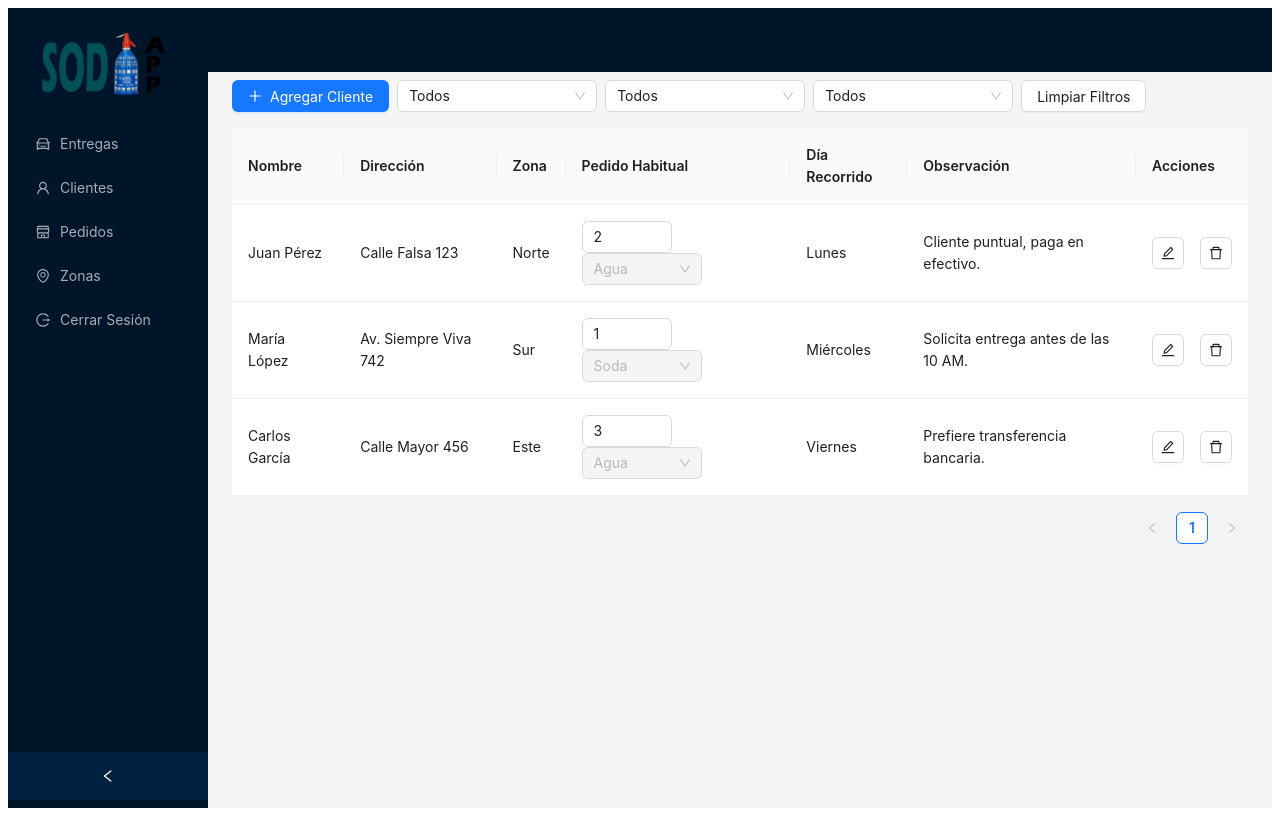
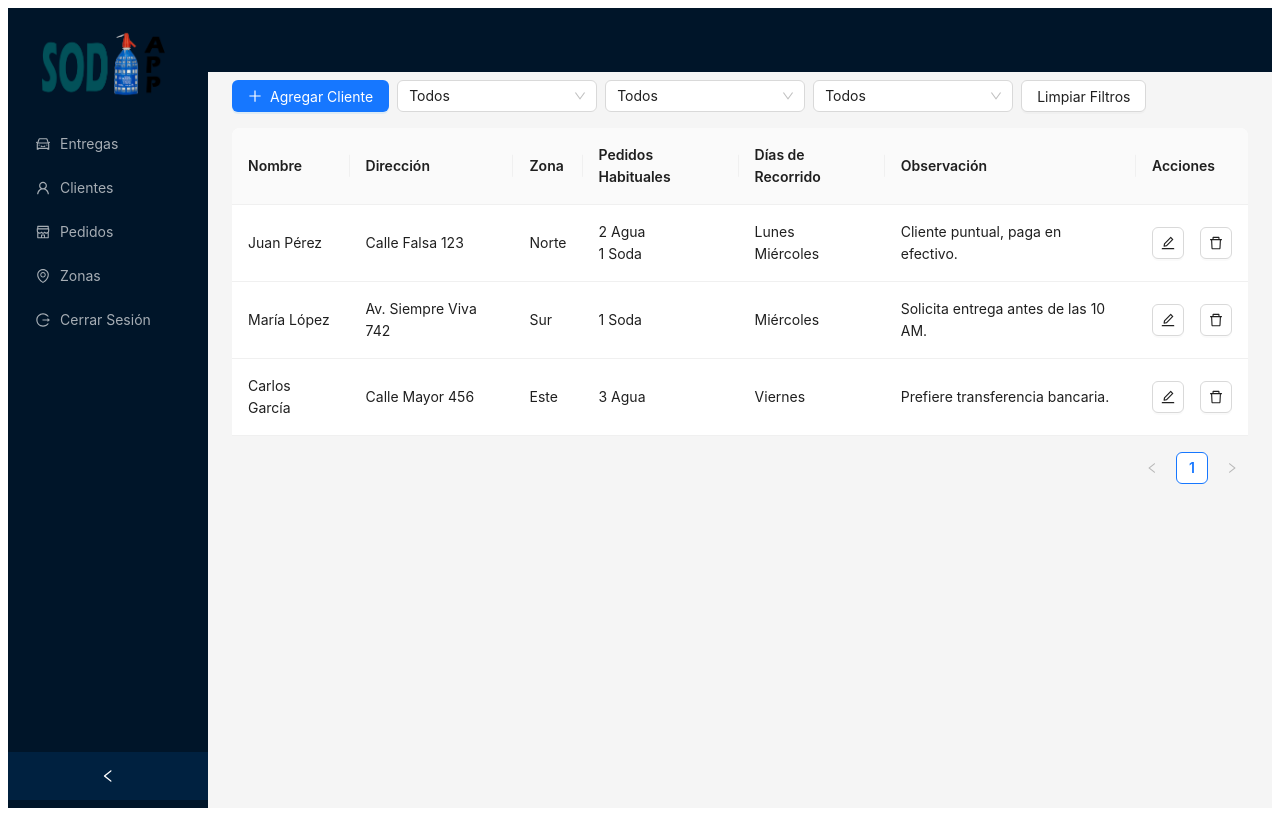
Before and after one commit to tobiasr6/sodApp, a React (Vite) app in the folder sodApp/: page /clientes in a window 1280 px wide. Built offline with nearby package versions, Linux system fonts and the light colour scheme.

Commit message:
faltan zonas

```diff
--- /dev/null
+++ b/sodApp/src/components/context/ClientesContext.jsx
@@ -0,0 +1,28 @@
+import { createContext, useState } from 'react';
+import clientesData from '../../data/clientes/clientes.json'; // Ajusta la ruta según la ubicación de tu JSON
+
+export const ClientesContext = createContext();
+
+export const ClientesProvider = ({ children }) => {
+    const [clientes, setClientes] = useState(clientesData);
+
+    const addCliente = (cliente) => {
+        setClientes([...clientes, cliente]);
+    };
+
+    const updateCliente = (id, updatedCliente) => {
+        setClientes(clientes.map(cliente =>
+            cliente.id === id ? { ...cliente, ...updatedCliente } : cliente
+        ));
+    };
+
+    const deleteCliente = (id) => {
+        setClientes(clientes.filter(cliente => cliente.id !== id));
+    };
+
+    return (
+        <ClientesContext.Provider value={{ clientes, addCliente, updateCliente, deleteCliente }}>
+            {children}
+        </ClientesContext.Provider>
+    );
+};
--- a/sodApp/src/data/clientes/clientes.json
+++ b/sodApp/src/data/clientes/clientes.json
@@ -4,11 +4,18 @@
         "nombre": "Juan Pérez",
         "direccion": "Calle Falsa 123",
         "zona": "Norte",
-        "pedido": {
-            "cantidad": 2,
-            "producto": "Agua"
-        },
-        "diaRecorrido": "Lunes",
+        "pedidos": [
+            { "cantidad": 2, "producto": "Agua" },
+            { "cantidad": 1, "producto": "Soda" }
+        ],
+        "diasRecorrido":[
+                {
+                "dia": "Lunes"
+                },
+                {
+                "dia": "Miércoles"
+                }
+            ],
         "observacion": "Cliente puntual, paga en efectivo."
     },
     {
@@ -16,11 +23,14 @@
         "nombre": "María López",
         "direccion": "Av. Siempre Viva 742",
         "zona": "Sur",
-        "pedido": {
-            "cantidad": 1,
-            "producto": "Soda"
-        },
-        "diaRecorrido": "Miércoles",
+        "pedidos": [
+            { "cantidad": 1, "producto": "Soda" }
+        ],
+        "diasRecorrido": [
+                {
+                "dia": "Miércoles"
+                }
+            ],
         "observacion": "Solicita entrega antes de las 10 AM."
     },
     {
@@ -28,11 +38,13 @@
         "nombre": "Carlos García",
         "direccion": "Calle Mayor 456",
         "zona": "Este",
-        "pedido": {
-            "cantidad": 3,
-            "producto": "Agua"
-        },
-        "diaRecorrido": "Viernes",
+        "pedidos": [
+            { "cantidad": 3, "producto": "Agua" }
+        ],
+        "diasRecorrido": [{
+                "dia": "Viernes"
+                }
+            ],
         "observacion": "Prefiere transferencia bancaria."
     }
 ]
--- a/sodApp/src/pages/clientes/Clientes.jsx
+++ b/sodApp/src/pages/clientes/Clientes.jsx
@@ -1,22 +1,21 @@
-import { useState, useEffect } from 'react';
+import { useContext, useEffect, useState } from 'react';
 import { Table, Select, InputNumber, Button, Modal, Form, Input, Space, notification } from 'antd';
 import { PlusOutlined, DeleteOutlined, EditOutlined } from '@ant-design/icons';
-import clientesData from '../../data/clientes/clientes.json';
+import { ClientesContext } from '../../components/context/ClientesContext';
 
 const { Option } = Select;
 
 const Clientes = () => {
-    const [clientes, setClientes] = useState([]);
-    const [filteredClientes, setFilteredClientes] = useState([]);
+    const { clientes, addCliente, updateCliente, deleteCliente } = useContext(ClientesContext);
+    const [filteredClientes, setFilteredClientes] = useState(clientes);
     const [filters, setFilters] = useState({ zona: '', producto: '', diaRecorrido: '' });
     const [editingClient, setEditingClient] = useState(null);
     const [isModalVisible, setIsModalVisible] = useState(false);
     const [form] = Form.useForm();
 
     useEffect(() => {
-        setClientes(clientesData);
-        setFilteredClientes(clientesData);
-    }, []);
+        applyFilters(filters, clientes);
+    }, [clientes]);
 
     const openNotificationWithIcon = (type, message) => {
         notification[type]({
@@ -38,27 +37,17 @@ const Clientes = () => {
     };
 
     const handleDeleteClient = (id) => {
-        const updatedClientes = clientes.filter(client => client.id !== id);
-        setClientes(updatedClientes);
-        applyFilters(filters, updatedClientes);
+        deleteCliente(id);
         openNotificationWithIcon('success', 'Cliente eliminado exitosamente');
     };
 
     const handleModalOk = () => {
         form.validateFields().then(values => {
             if (editingClient) {
-                const updatedClientes = clientes.map(client => client.id === editingClient.id ? { ...client, ...values } : client);
-                setClientes(updatedClientes);
-                applyFilters(filters, updatedClientes);
+                updateCliente(editingClient.id, values);
                 openNotificationWithIcon('success', 'Cliente editado exitosamente');
             } else {
-                const newClient = {
-                    ...values,
-                    id: clientes.length ? clientes[clientes.length - 1].id + 1 : 1
-                };
-                const updatedClientes = [...clientes, newClient];
-                setClientes(updatedClientes);
-                applyFilters(filters, updatedClientes);
+                addCliente(values);
                 openNotificationWithIcon('success', 'Cliente agregado exitosamente');
             }
             setIsModalVisible(false);
@@ -76,10 +65,10 @@ const Clientes = () => {
             filtered = filtered.filter(client => client.zona === filters.zona);
         }
         if (filters.producto) {
-            filtered = filtered.filter(client => client.pedido.producto === filters.producto);
+            filtered = filtered.filter(client => client.pedidos.some(pedido => pedido.producto === filters.producto));
         }
         if (filters.diaRecorrido) {
-            filtered = filtered.filter(client => client.diaRecorrido === filters.diaRecorrido);
+            filtered = filtered.filter(client => client.diasRecorrido.some(dia => dia.dia === filters.diaRecorrido));
         }
 
         setFilteredClientes(filtered);
@@ -111,25 +100,32 @@ const Clientes = () => {
             title: 'Zona',
             dataIndex: 'zona',
             key: 'zona',
-            render: (zona) => <span>{zona}</span>,
         },
         {
-            title: 'Pedido Habitual',
-            key: 'pedido',
+            title: 'Pedidos Habituales',
+            key: 'pedidos',
             render: (_, record) => (
                 <div>
-                    <InputNumber value={record.pedido.cantidad} style={{ marginRight: 8 }} readOnly />
-                    <Select value={record.pedido.producto} style={{ width: 120 }} disabled>
-                        <Option value="agua">Agua</Option>
-                        <Option value="soda">Soda</Option>
-                    </Select>
+                    {record.pedidos.map((pedido, index) => (
+                        <div key={index}>
+                            {pedido.cantidad} {pedido.producto}
+                        </div>
+                    ))}
                 </div>
             ),
         },
         {
-            title: 'Día Recorrido',
-            dataIndex: 'diaRecorrido',
-            key: 'diaRecorrido',
+            title: 'Días de Recorrido',
+            key: 'diasRecorrido',
+            render: (_, record) => (
+                <div>
+                    {record.diasRecorrido.map((dia, index) => (
+                        <div key={index}>
+                            {dia.dia}
+                        </div>
+                    ))}
+                </div>
+            ),
         },
         {
             title: 'Observación',
@@ -233,35 +229,53 @@ const Clientes = () => {
             <Option value="Oeste">Oeste</Option>
         </Select>
     </Form.Item>
+    <Form.List name="pedidos">
+        {(fields, { add, remove }) => (
+            <div>
+                {fields.map(({ key, name, fieldKey, ...restField }) => (
+                    <Space key={key} style={{ display: 'flex', marginBottom: 8 }} align="baseline">
                         <Form.Item
-                        name="pedido"
-                        label="Pedido Habitual"
-                        rules={[{ required: true, message: 'Por favor ingresa el pedido habitual!' }]}
+                            {...restField}
+                            name={[name, 'cantidad']}
+                            fieldKey={[fieldKey, 'cantidad']}
+                            rules={[{ required: true, message: 'Ingresa la cantidad!' }]}
                         >
-                        <Form.Item
-                            name={['pedido', 'cantidad']}
-                            noStyle
-                            rules={[{ required: true, message: 'Por favor ingresa la cantidad!' }]}
-                        >
-                            <InputNumber min={1} style={{ width: '100px', marginRight: '8px' }} />
+                            <InputNumber min={1} placeholder="Cantidad" />
                         </Form.Item>
                         <Form.Item
-                            name={['pedido', 'producto']}
-                            noStyle
-                            rules={[{ required: true, message: 'Por favor selecciona un producto!' }]}
+                            {...restField}
+                            name={[name, 'producto']}
+                            fieldKey={[fieldKey, 'producto']}
+                            rules={[{ required: true, message: 'Selecciona un producto!' }]}
                         >
-                            <Select style={{ width: '120px' }}>
+                            <Select placeholder="Producto" style={{ width: 120 }}>
                                 <Option value="agua">Agua</Option>
                                 <Option value="soda">Soda</Option>
                             </Select>
                         </Form.Item>
+                        <Button onClick={() => remove(name)}>Eliminar</Button>
+                    </Space>
+                ))}
+                <Form.Item>
+                    <Button type="dashed" onClick={() => add()} block icon={<PlusOutlined />}>
+                        Agregar Pedido
+                    </Button>
                 </Form.Item>
+            </div>
+        )}
+    </Form.List>
+    <Form.List name="diasRecorrido">
+        {(fields, { add, remove }) => (
+            <div>
+                {fields.map(({ key, name, fieldKey, ...restField }) => (
+                    <Space key={key} style={{ display: 'flex', marginBottom: 8 }} align="baseline">
                         <Form.Item
-                        name="diaRecorrido"
-                        label="Día de Recorrido"
-                        rules={[{ required: true, message: 'Por favor selecciona un día!' }]}
+                            {...restField}
+                            name={[name, 'dia']}
+                            fieldKey={[fieldKey, 'dia']}
+                            rules={[{ required: true, message: 'Selecciona un día!' }]}
                         >
-                        <Select>
+                            <Select placeholder="Día de Recorrido" style={{ width: 120 }}>
                                 <Option value="Lunes">Lunes</Option>
                                 <Option value="Martes">Martes</Option>
                                 <Option value="Miércoles">Miércoles</Option>
@@ -269,6 +283,17 @@ const Clientes = () => {
                                 <Option value="Viernes">Viernes</Option>
                             </Select>
                         </Form.Item>
+                        <Button onClick={() => remove(name)}>Eliminar</Button>
+                    </Space>
+                ))}
+                <Form.Item>
+                    <Button type="dashed" onClick={() => add()} block icon={<PlusOutlined />}>
+                        Agregar Día
+                    </Button>
+                </Form.Item>
+            </div>
+        )}
+    </Form.List>
     <Form.Item
         name="observacion"
         label="Observación"
@@ -276,6 +301,7 @@ const Clientes = () => {
         <Input />
     </Form.Item>
 </Form>
+
             </Modal>
         </div>
     );
--- a/sodApp/src/pages/entregas/Entregas.jsx
+++ b/sodApp/src/pages/entregas/Entregas.jsx
@@ -1,14 +1,16 @@
-import { useState, useMemo } from 'react';
+import { useState, useMemo, useContext } from 'react';
 import { Table, Select, Space, Typography, Button, Card, Row, Col, Statistic, Modal, Form, InputNumber } from 'antd';
 import { CaretDownOutlined, DropboxOutlined, PlusOutlined } from '@ant-design/icons';
 import moment from 'moment';
 import 'moment/locale/es';
-import clientes from '../../data/clientes/clientes.json';
+// import clientes from '../../data/clientes/clientes.json';
+import { ClientesContext } from '../../components/context/ClientesContext'
+
 
 const { Option } = Select;
 const { Title } = Typography;
 
-moment.locale('es');  // Configura moment para usar el idioma español
+moment.locale('es');
 
 const translateDay = (day) => {
     const daysInSpanish = {
@@ -24,23 +26,28 @@ const translateDay = (day) => {
 };
 
 const Entregas = () => {
+    const { clientes } = useContext(ClientesContext);
     const [filters, setFilters] = useState({
         zona: '',
         estado: '',
-        dia: translateDay(moment().format('dddd')),  // Obtiene el día de la semana en español
+        dia: translateDay(moment().format('dddd')),
     });
 
-    const [entregas, setEntregas] = useState(clientes.map(cliente => ({
-        id: cliente.id,
-        cantidad: cliente.pedido.cantidad,
-        producto: cliente.pedido.producto,
-        zona: cliente.zona,
-        cliente: cliente.nombre,
-        direccion: cliente.direccion,
-        observacion: cliente.observacion,
-        estado: 'pendiente',
-        diaRecorrido: cliente.diaRecorrido,
-    })));
+    const [entregas, setEntregas] = useState(clientes.flatMap(cliente =>
+        cliente.pedidos.map(pedido =>
+            cliente.diasRecorrido.map(diaRecorrido => ({
+                id: `${cliente.id}-${pedido.producto}-${diaRecorrido.dia}`, // Genera un ID único combinando los datos
+                cantidad: pedido.cantidad,
+                producto: pedido.producto,
+                zona: cliente.zona,
+                cliente: cliente.nombre,
+                direccion: cliente.direccion,
+                observacion: cliente.observacion,
+                estado: 'pendiente',
+                diaRecorrido: diaRecorrido.dia,
+            }))
+        ).flat()
+    ));
 
     const applyFilters = () => {
         return entregas.filter(entrega => {
@@ -62,13 +69,12 @@ const Entregas = () => {
         setFilters({
             zona: '',
             estado: '',
-            dia: translateDay(moment().format('dddd'))  // Restablecer el día en español
+            dia: translateDay(moment().format('dddd'))
         });
     };
 
     const filteredEntregas = useMemo(() => applyFilters(), [filters, entregas]);
 
-    // Calcular el total de productos a cargar, distinguiendo entre agua y soda
     const calcularTotales = (entregas) => {
         let totalAgua = 0;
         let totalSoda = 0;
@@ -86,17 +92,16 @@ const Entregas = () => {
 
     const { totalAgua, totalSoda } = useMemo(() => calcularTotales(filteredEntregas), [filteredEntregas]);
 
-    // Función para obtener el color según el estado
     const getEstadoColor = (estado) => {
         switch (estado) {
             case 'entregada':
-                return '#4CAF50';  // Un verde más oscuro
+                return '#4CAF50';
             case 'no recibida':
-                return '#F44336';  // Un rojo más oscuro
+                return '#F44336';
             case 'pendiente':
-                return '#FF9800';  // Un naranja más oscuro
+                return '#FF9800';
             default:
-                return '#9E9E9E';  // Gris por defecto
+                return '#9E9E9E';
         }
     };
 
@@ -139,10 +144,7 @@ const Entregas = () => {
                 <Select
                     value={record.estado}
                     onChange={value => handleEstadoChange(record.id, value)}
-                    style={{
-                        width: 150,
-                        backgroundColor: 'white'
-                    }}
+                    style={{ width: 150, backgroundColor: 'white' }}
                     dropdownStyle={{ backgroundColor: 'white' }}
                     suffixIcon={
                         <div style={{ display: 'flex', alignItems: 'center' }}>
@@ -190,7 +192,7 @@ const Entregas = () => {
         form.validateFields().then(values => {
             const cliente = clientes.find(c => c.id === values.clienteId);
             const nuevaEntrega = {
-                id: Date.now(), // Generamos un ID único
+                id: Date.now(),
                 cantidad: values.cantidad,
                 producto: values.producto,
                 zona: cliente.zona,
@@ -262,7 +264,7 @@ const Entregas = () => {
                     >
                         <Option value="">Todos los estados</Option>
                         <Option value="entregada">Entregada</Option>
-                        <Option value="no recibida">No recibida</Option>
+                        <Option value="no recibida">No Recibida</Option>
                         <Option value="pendiente">Pendiente</Option>
                     </Select>
                     <Select
@@ -288,7 +290,7 @@ const Entregas = () => {
                 onClick={showModal}
                 style={{ marginBottom: 16, marginLeft: 16 }}
             >
-                Agregar entrega.
+                Agregar entrega
             </Button>
             <Table columns={columns} dataSource={filteredEntregas} rowKey="id" />
 
--- a/sodApp/src/pages/pedidos/Pedidos.jsx
+++ b/sodApp/src/pages/pedidos/Pedidos.jsx
@@ -1,31 +1,38 @@
-import { useState } from 'react';
+import { useState, useContext  } from 'react';
 import { Table, Select, Space, Typography, Button, Card, Row, Col, Statistic } from 'antd';
 import { ShoppingCartOutlined, ShoppingOutlined } from '@ant-design/icons';
-import clientes from '../../data/clientes/clientes.json';
+import { ClientesContext } from '../../components/context/ClientesContext'
+// import clientes from '../../data/clientes/clientes.json';
 
 const { Option } = Select;
 const { Title } = Typography;
 
 const Pedidos = () => {
+    const { clientes } = useContext(ClientesContext);
     const [filters, setFilters] = useState({
         zona: '',
-        producto: ''
+        producto: '',
+        dia: ''
     });
 
     // Genera los pedidos en base a los clientes importados
-    const pedidos = clientes.map((cliente) => ({
-        id: cliente.id,
-        cantidad: cliente.pedido.cantidad,
-        producto: cliente.pedido.producto,
-        zona: cliente.zona,
-        cliente: cliente.nombre,
-    }));
+    const pedidos = clientes.flatMap((cliente) =>
+        cliente.pedidos.map((pedido) => ({
+            id: cliente.id,
+            cantidad: pedido.cantidad,
+            producto: pedido.producto,
+            zona: cliente.zona,
+            cliente: cliente.nombre,
+            diasRecorrido: cliente.diasRecorrido.map((dia) => dia.dia)
+        }))
+    );
 
     const applyFilters = () => {
         return pedidos.filter(pedido => {
             const matchesZona = filters.zona ? pedido.zona === filters.zona : true;
             const matchesProducto = filters.producto ? pedido.producto.toLowerCase() === filters.producto.toLowerCase() : true;
-            return matchesZona && matchesProducto;
+            const matchesDia = filters.dia ? pedido.diasRecorrido.includes(filters.dia) : true;
+            return matchesZona && matchesProducto && matchesDia;
         });
     };
 
@@ -39,7 +46,8 @@ const Pedidos = () => {
     const handleClearFilters = () => {
         setFilters({
             zona: '',
-            producto: ''
+            producto: '',
+            dia: ''
         });
     };
 
@@ -69,6 +77,12 @@ const Pedidos = () => {
             title: 'Nombre del Cliente',
             dataIndex: 'cliente',
             key: 'cliente',
+        },
+        {
+            title: 'Días de Recorrido',
+            dataIndex: 'diasRecorrido',
+            key: 'diasRecorrido',
+            render: diasRecorrido => diasRecorrido.join(', '),
         },
     ];
 
@@ -129,6 +143,19 @@ const Pedidos = () => {
                         <Option value="agua">Agua</Option>
                         <Option value="soda">Soda</Option>
                     </Select>
+                    <Select
+                        placeholder="Filtrar por día"
+                        onChange={value => handleFilterChange(value, 'dia')}
+                        value={filters.dia}
+                        style={{ width: 200 }}
+                    >
+                        <Option value="">Todos los días</Option>
+                        <Option value="Lunes">Lunes</Option>
+                        <Option value="Martes">Martes</Option>
+                        <Option value="Miércoles">Miércoles</Option>
+                        <Option value="Jueves">Jueves</Option>
+                        <Option value="Viernes">Viernes</Option>
+                    </Select>
                     <Button onClick={handleClearFilters} type="default">
                         Limpiar filtros
                     </Button>
```
Also changed, not shown: sodApp/src/main.jsx (+8 -5 lines). Lines whose indentation alone changed are shown as unchanged.
